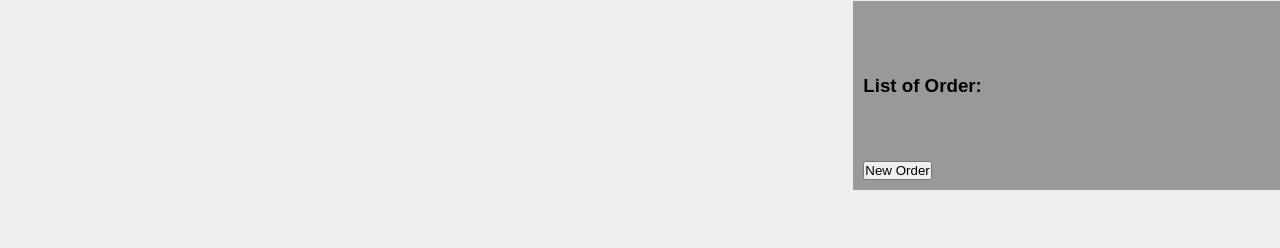
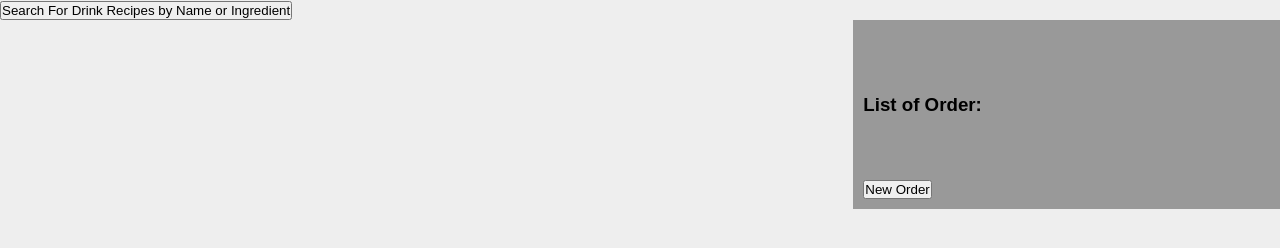
Before and after one commit to janeskywalker/barapp, a Django app: page / in a window 1280 px wide. Shown: the part 74-322 px from the top of the page. Run offline with Django 3.2, Linux system fonts and the light colour scheme; data that the repository does not hold is empty.

Commit message:
Ads requests library, view for API search result, and button to base.html.

```diff
--- a/barapp/templates/base.html
+++ b/barapp/templates/base.html
@@ -14,6 +14,7 @@
     <header>
         <h1>BarApp</h1>
         <h2>Welcome {{user.username}}!</h2>
+        <button class='drinkSearchButton' id='drinkSearchButton'>Search For Drink Recipes by Name or Ingredient</button>
     </header>
 
 {% block content %}
--- a/barapp/views.py
+++ b/barapp/views.py
@@ -3,6 +3,7 @@ from .models import *
 from functools import reduce
 import datetime
 import json
+import requests
 from django.http import JsonResponse
 
 # nothing important, keep scrolling
@@ -147,3 +148,21 @@ def addIngredientToOrder(request):
             tab.ingredients.add(Ingredient.objects.get(id=ingredient_id))
             return JsonResponse({ 'status': 'success' })
     return JsonResponse({ 'status': 'error' })
+
+def searchByName(request):
+    search_result = {}
+    if 'drink' in request.GET:
+        username = request.GET['drink']
+        url = 'https://www.thecocktaildb.com/api/json/v1/1/search.php?s=%s' % drink
+        response = requests.get(url)
+        search_was_successful = (response.status_code == 200)  # 200 = SUCCESS
+        search_result = response.json()
+        search_result['success'] = search_was_successful
+    elif 'ingredient' in request.GET:
+        username = request.GET['drink']
+        url = 'https://www.thecocktaildb.com/api/json/v1/1/filter.php?i=%s' % ingredient
+        response = requests.get(url)
+        search_was_successful = (response.status_code == 200)  # 200 = SUCCESS
+        search_result = response.json()
+        search_result['success'] = search_was_successful
+    return render(request, 'search_return.html', {'search_result': search_result})
--- a/requirements.txt
+++ b/requirements.txt
@@ -1,4 +1,9 @@
+certifi==2019.6.16
+chardet==3.0.4
 Django==2.2.4
+idna==2.8
 psycopg2==2.8.3
 pytz==2019.2
+requests==2.22.0
 sqlparse==0.3.0
+urllib3==1.25.3
```
Also changed, not shown: barapp/templates/search_return.html (added, +20 -0 lines).
